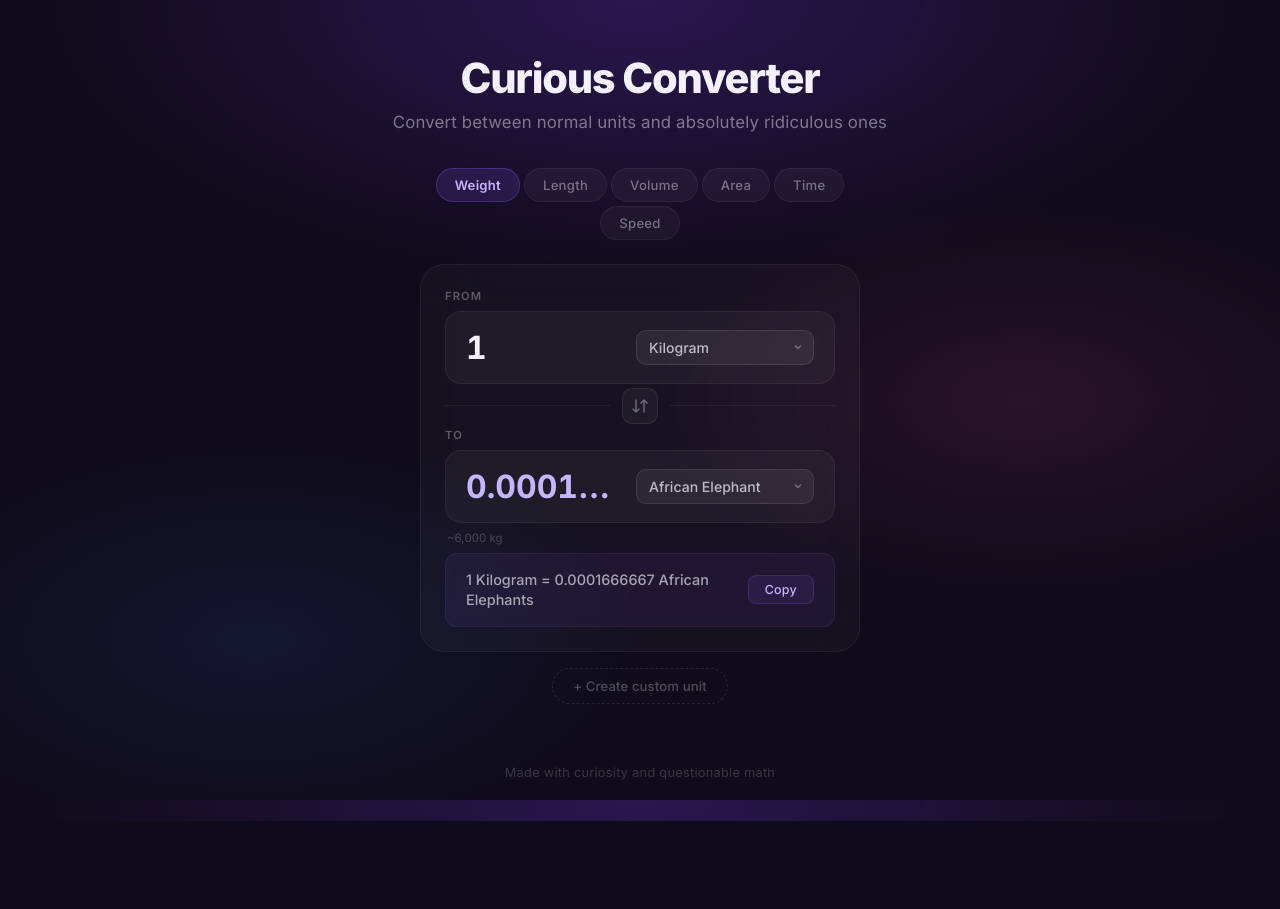
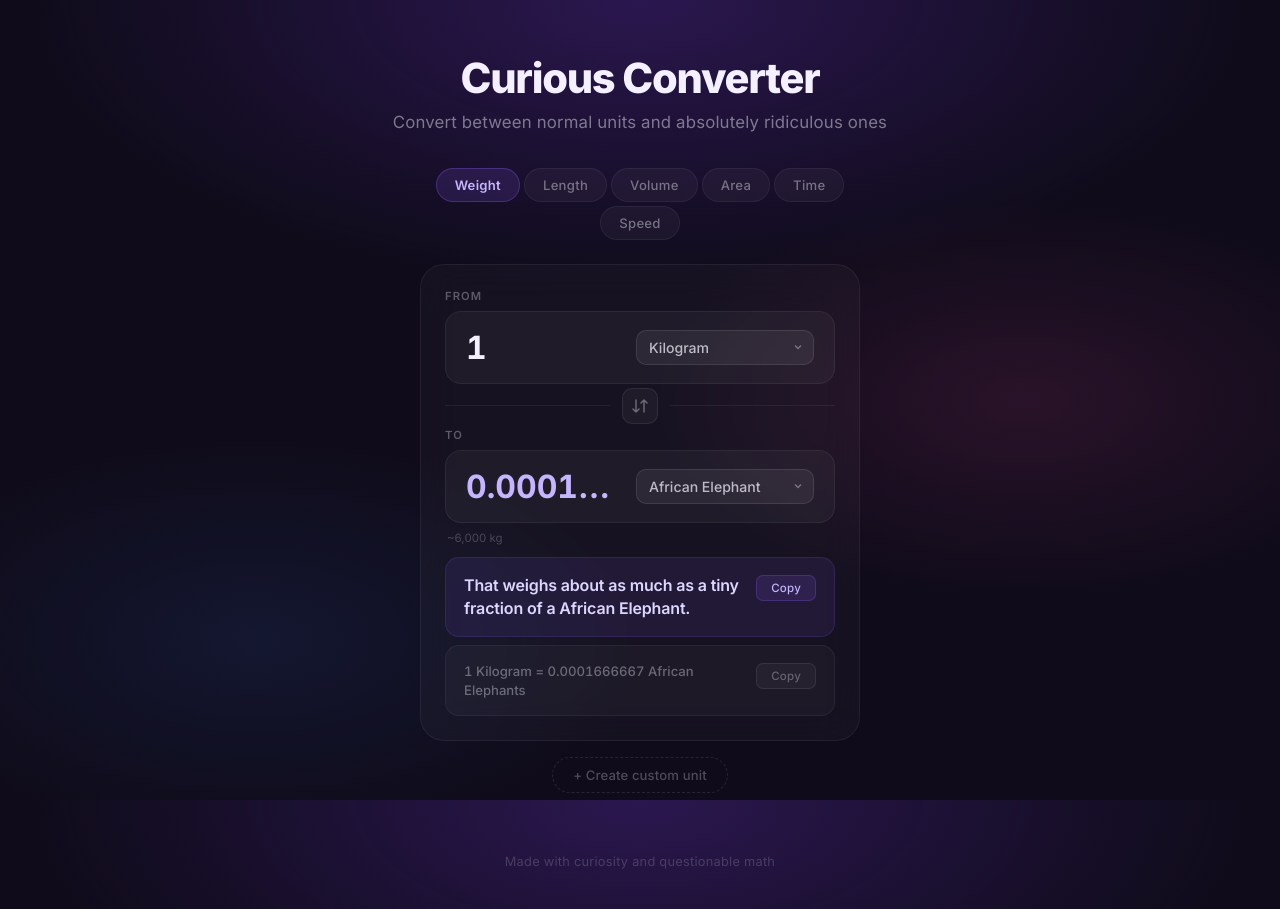
Before and after one commit to kphillpotts/CC, a React (Vite) app: page / in a window 1280 px wide. Before the commit the page ends 821 px from the top, so only its background shows below. Built offline with nearby package versions, Linux system fonts and the light colour scheme.

Commit message:
Updated results display with more natural language

```diff
--- a/src/components/ResultDisplay.css
+++ b/src/components/ResultDisplay.css
@@ -1,42 +1,80 @@
-.result-display {
+.result-cards {
   display: flex;
-  align-items: center;
-  justify-content: space-between;
-  gap: 16px;
-  padding: 16px 20px;
-  background: rgba(139, 92, 246, 0.08);
-  border: 1px solid rgba(139, 92, 246, 0.12);
-  border-radius: 12px;
-  margin-top: 8px;
+  flex-direction: column;
+  gap: 8px;
+  margin-top: 12px;
   animation: fadeIn 0.25s ease;
 }
 
-.result-summary {
-  font-size: 0.9rem;
-  font-weight: 500;
-  color: rgba(226, 224, 234, 0.7);
-  line-height: 1.4;
-  min-width: 0;
-  overflow-wrap: break-word;
+.result-card {
+  display: flex;
+  align-items: flex-start;
+  justify-content: space-between;
+  gap: 14px;
+  padding: 16px 18px;
+  border-radius: 14px;
+  transition: all 0.15s ease;
 }
 
-.copy-button {
+.result-card--natural {
+  background: rgba(139, 92, 246, 0.1);
+  border: 1px solid rgba(139, 92, 246, 0.15);
+}
+
+.result-card--natural .result-card-text {
+  font-size: 1rem;
+  font-weight: 600;
+  color: #ddd6fe;
+  line-height: 1.45;
+  letter-spacing: -0.01em;
+}
+
+.result-card--precise {
+  background: rgba(255, 255, 255, 0.03);
+  border: 1px solid rgba(255, 255, 255, 0.05);
+}
+
+.result-card--precise .result-card-text {
+  font-size: 0.82rem;
+  font-weight: 500;
+  color: rgba(226, 224, 234, 0.4);
+  line-height: 1.4;
+  font-variant-numeric: tabular-nums;
+}
+
+.copy-btn {
   flex-shrink: 0;
-  padding: 6px 16px;
-  border: 1px solid rgba(139, 92, 246, 0.2);
-  border-radius: 8px;
-  background: rgba(139, 92, 246, 0.1);
-  color: #c4b5fd;
-  font-size: 0.78rem;
+  padding: 5px 14px;
+  border-radius: 7px;
+  font-size: 0.72rem;
   font-weight: 500;
   cursor: pointer;
   transition: all 0.15s ease;
   letter-spacing: 0.02em;
+  margin-top: 1px;
 }
 
-.copy-button:hover {
-  background: rgba(139, 92, 246, 0.2);
-  border-color: rgba(139, 92, 246, 0.35);
+.result-card--natural .copy-btn {
+  border: 1px solid rgba(139, 92, 246, 0.25);
+  background: rgba(139, 92, 246, 0.12);
+  color: #c4b5fd;
+}
+
+.result-card--natural .copy-btn:hover {
+  background: rgba(139, 92, 246, 0.22);
+  border-color: rgba(139, 92, 246, 0.4);
+}
+
+.result-card--precise .copy-btn {
+  border: 1px solid rgba(255, 255, 255, 0.08);
+  background: rgba(255, 255, 255, 0.04);
+  color: rgba(226, 224, 234, 0.35);
+}
+
+.result-card--precise .copy-btn:hover {
+  background: rgba(255, 255, 255, 0.08);
+  border-color: rgba(255, 255, 255, 0.12);
+  color: rgba(226, 224, 234, 0.5);
 }
 
 @keyframes fadeIn {
--- a/src/components/ResultDisplay.tsx
+++ b/src/components/ResultDisplay.tsx
@@ -1,6 +1,7 @@
 import { useState } from 'react';
 import type { Unit } from '../types/units';
 import { formatResult } from '../data/convert';
+import { generateNaturalLanguage } from '../data/naturalLanguage';
 import './ResultDisplay.css';
 
 interface Props {
@@ -11,7 +12,7 @@ interface Props {
 }
 
 export function ResultDisplay({ value, inputValue, fromUnit, toUnit }: Props) {
-  const [copied, setCopied] = useState(false);
+  const [copiedId, setCopiedId] = useState<string | null>(null);
 
   if (inputValue === 0 || isNaN(inputValue)) {
     return null;
@@ -22,20 +23,36 @@ export function ResultDisplay({ value, inputValue, fromUnit, toUnit }: Props) {
   const inputPlural = inputValue !== 1;
   const resultPlural = value !== 1;
 
-  const summaryText = `${formattedInput} ${fromUnit.name}${inputPlural ? 's' : ''} = ${formattedResult} ${toUnit.name}${resultPlural ? 's' : ''}`;
+  const preciseText = `${formattedInput} ${fromUnit.name}${inputPlural ? 's' : ''} = ${formattedResult} ${toUnit.name}${resultPlural ? 's' : ''}`;
+  const naturalText = generateNaturalLanguage(value, toUnit.name, toUnit.category);
 
-  const handleCopy = async () => {
-    await navigator.clipboard.writeText(summaryText);
-    setCopied(true);
-    setTimeout(() => setCopied(false), 2000);
+  const handleCopy = async (text: string, id: string) => {
+    await navigator.clipboard.writeText(text);
+    setCopiedId(id);
+    setTimeout(() => setCopiedId(null), 2000);
   };
 
   return (
-    <div className="result-display">
-      <div className="result-summary">{summaryText}</div>
-      <button className="copy-button" onClick={handleCopy}>
-        {copied ? 'Copied' : 'Copy'}
-      </button>
+    <div className="result-cards">
+      <div className="result-card result-card--natural">
+        <div className="result-card-text">{naturalText}</div>
+        <button
+          className="copy-btn"
+          onClick={() => handleCopy(naturalText, 'natural')}
+        >
+          {copiedId === 'natural' ? 'Copied' : 'Copy'}
+        </button>
+      </div>
+
+      <div className="result-card result-card--precise">
+        <div className="result-card-text">{preciseText}</div>
+        <button
+          className="copy-btn"
+          onClick={() => handleCopy(preciseText, 'precise')}
+        >
+          {copiedId === 'precise' ? 'Copied' : 'Copy'}
+        </button>
+      </div>
     </div>
   );
 }
--- /dev/null
+++ b/src/data/naturalLanguage.ts
@@ -0,0 +1,119 @@
+import type { Category } from '../types/units';
+
+const CATEGORY_VERBS: Record<Category, string[]> = {
+  weight: [
+    'That weighs about as much as',
+    'Picture something as heavy as',
+    "That's roughly the weight of",
+    'Imagine lifting',
+  ],
+  length: [
+    "That's about as long as",
+    'Picture lining up',
+    "That's roughly the length of",
+    'Imagine stretching out',
+  ],
+  volume: [
+    "That's enough to fill",
+    "You'd need about",
+    "That's roughly the volume of",
+    'Imagine pouring out',
+  ],
+  area: [
+    "That's about the size of",
+    'Picture a space covering',
+    "That's roughly the area of",
+    'Imagine spreading across',
+  ],
+  time: [
+    "That's about as long as",
+    'Picture waiting through',
+    "That's roughly the same as",
+    'Imagine sitting through',
+  ],
+  speed: [
+    "That's about as fast as",
+    'Picture something moving at',
+    "That's roughly the speed of",
+    'Imagine racing alongside',
+  ],
+};
+
+function friendlyNumber(value: number): string {
+  const abs = Math.abs(value);
+
+  if (abs < 0.01) return 'a tiny fraction of';
+  if (abs < 0.1) return 'about a tenth of';
+  if (abs >= 0.1 && abs < 0.18) return 'about an eighth of';
+  if (abs >= 0.18 && abs < 0.3) return 'about a quarter of';
+  if (abs >= 0.3 && abs < 0.4) return 'about a third of';
+  if (abs >= 0.4 && abs < 0.6) return 'about half';
+  if (abs >= 0.6 && abs < 0.8) return 'about two-thirds of';
+  if (abs >= 0.8 && abs < 0.95) return 'nearly';
+  if (abs >= 0.95 && abs < 1.05) return 'about';
+  if (abs >= 1.05 && abs < 1.2) return 'just over';
+  if (abs >= 1.2 && abs < 1.4) return 'about one and a quarter';
+  if (abs >= 1.4 && abs < 1.6) return 'about one and a half';
+  if (abs >= 1.6 && abs < 1.85) return 'about one and three-quarter';
+  if (abs >= 1.85 && abs < 2.15) return 'about 2';
+  if (abs >= 2.15 && abs < 2.6) return 'about two and a half';
+  if (abs >= 2.6 && abs < 3.4) return 'about 3';
+  if (abs >= 3.4 && abs < 4.6) return 'about 4';
+  if (abs >= 4.6 && abs < 5.5) return 'about 5';
+  if (abs >= 5.5 && abs < 7.5) return 'roughly 6 or 7';
+  if (abs >= 7.5 && abs < 15) return `roughly ${Math.round(abs)}`;
+  if (abs >= 15 && abs < 100) return `about ${Math.round(abs / 5) * 5}`;
+  if (abs >= 100 && abs < 1000) return `about ${Math.round(abs / 10) * 10}`;
+  if (abs >= 1000 && abs < 10_000) return `roughly ${(abs / 1000).toFixed(1).replace(/\.0$/, '')} thousand`;
+  if (abs >= 10_000 && abs < 1_000_000) return `about ${Math.round(abs / 1000)} thousand`;
+  if (abs >= 1_000_000 && abs < 1_000_000_000) return `about ${(abs / 1_000_000).toFixed(1).replace(/\.0$/, '')} million`;
+  return `about ${(abs / 1_000_000_000).toFixed(1).replace(/\.0$/, '')} billion`;
+}
+
+function pluralName(name: string, value: number): string {
+  const abs = Math.abs(value);
+  // Fractions that imply singular-ish ("a quarter of a Banana")
+  if (abs < 0.95) return name;
+  if (abs >= 0.95 && abs < 1.05) return name;
+  // Pluralize
+  if (name.endsWith('s') || name.endsWith('x') || name.endsWith('ch') || name.endsWith('sh')) {
+    return name + 'es';
+  }
+  if (name.endsWith('y') && !['a','e','i','o','u'].includes(name[name.length - 2]?.toLowerCase())) {
+    return name.slice(0, -1) + 'ies';
+  }
+  if (name.endsWith('oot')) {
+    return name.replace(/oot$/, 'eet');
+  }
+  return name + 's';
+}
+
+export function generateNaturalLanguage(
+  value: number,
+  unitName: string,
+  category: Category,
+): string {
+  const abs = Math.abs(value);
+  const phrases = CATEGORY_VERBS[category];
+  // Pick a phrase deterministically based on the value
+  const phrase = phrases[Math.abs(Math.round(value * 7)) % phrases.length];
+
+  const friendly = friendlyNumber(abs);
+  const needsArticle = abs >= 0.8 && abs < 1.85;
+  const isPlural = abs >= 1.85 || (abs >= 0.01 && abs < 0.3);
+  const name = isPlural ? pluralName(unitName, abs) : unitName;
+
+  // For fractions like "about a quarter of"
+  if (abs < 0.8) {
+    return `${phrase} ${friendly} a ${unitName}.`;
+  }
+
+  // "about 1" range
+  if (needsArticle) {
+    const article = /^[aeiou]/i.test(name) ? 'an' : 'a';
+    return `${phrase} ${friendly} ${article} ${name}.`;
+  }
+
+  // Multiple
+  return `${phrase} ${friendly} ${name}.`;
+}
```
